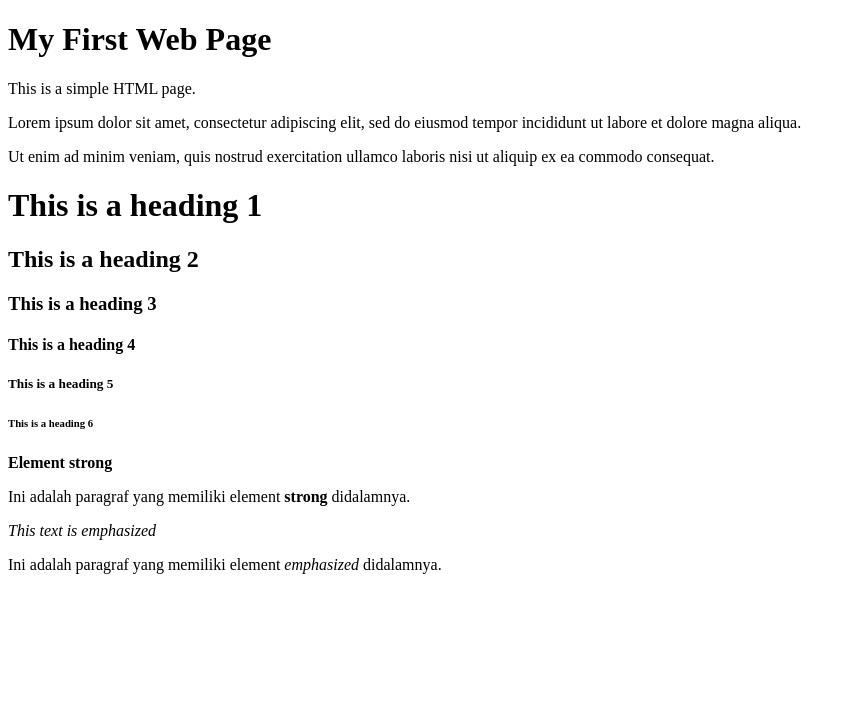
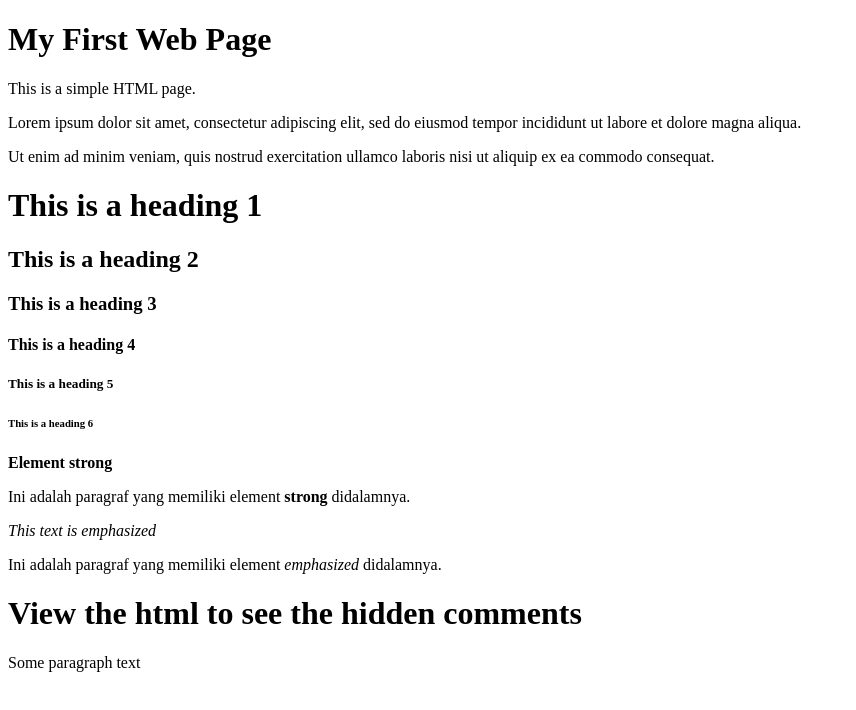
Before and after one commit to almaalt/git_test, a plain HTML site: page html-boilerplate/index.html in a window 1280 px wide. Shown: the whole page, without its empty margins (0-856 px from the left). Drawn offline with Linux system fonts and the light colour scheme.

Commit message:
html comments element

```diff
--- a/html-boilerplate/index.html
+++ b/html-boilerplate/index.html
@@ -30,5 +30,11 @@
         <!-- Emphasized  Element -->
         <em>This text is emphasized</em>
         <p>Ini adalah paragraf yang memiliki element <em>emphasized</em> didalamnya.</p>
+
+        <!-- Comments Element -->
+        <h1> View the html to see the hidden comments </h1>
+        <!-- I am an html comment -->
+        <p>Some paragraph text</p>
+        <!-- I am another html comment -->
     </body>
 </html>
```
